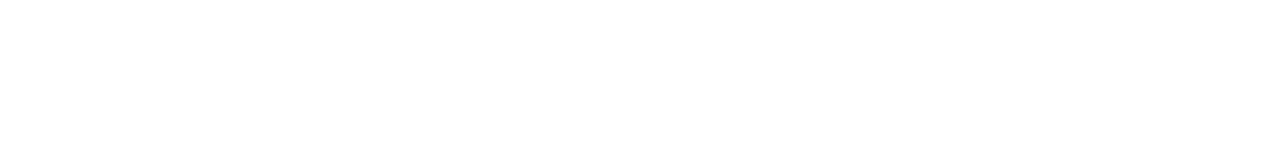
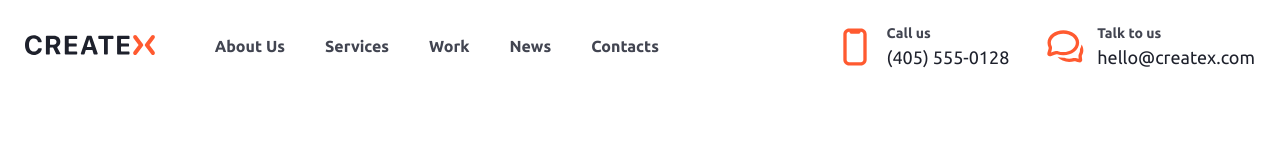
Before and after one commit to Sakhalinex/createx_construction, a website: page app/index.html in a window 1280 px wide. Drawn offline with Linux system fonts and the light colour scheme; files whose address does not match are found by name.

Commit message:
Добавил Header

```diff
--- a/app/index.html
+++ b/app/index.html
@@ -10,8 +10,31 @@
 </head>
 <body>
     <div class="wrapper">
-        <header class="header">
-
+        <header class="header header--main">
+    <div class="container header__container">
+        <a class="logo" href="#">
+            <img src="./img/logo.svg" alt="Createx Construction">
+        </a>
+        <nav class="nav">
+            <ul class="nav__list list-reset">
+                <li class="nav__item"><a class="nav__link" href="#">About Us</a></li>
+                <li class="nav__item"><a class="nav__link" href="#">Services</a></li>
+                <li class="nav__item"><a class="nav__link" href="#">Work</a></li>
+                <li class="nav__item"><a class="nav__link" href="#">News</a></li>
+                <li class="nav__item"><a class="nav__link" href="#">Contacts</a></li>
+            </ul>
+        </nav>
+        <div class="header-contacts">
+            <a class="header-contacts__link contacts-link contacts-link--call" href="tel:4055550128">
+                <span class="contacts-link__caption">Call us</span>
+                <span class="contacts-link__value">(405) 555-0128</span>
+            </a>
+            <a class="header-contacts__link contacts-link contacts-link--mail" href="mailto:hello@createx.com">
+                <span class="contacts-link__caption">Talk to us</span>
+                <span class="contacts-link__value">hello@createx.com</span>
+            </a>
+        </div>
+    </div>
 </header>
         <footer class="footer">
 
--- a/gulpfile.js
+++ b/gulpfile.js
@@ -50,7 +50,7 @@ const htmlInclude = () => {
 }
 
 const imgToApp = () => {
-    return src(['./src/img/**.{jpg, jpeg, png, gif, webp}'])
+    return src('./src/img/**.{jpg,jpeg,png,svg}')
         .pipe(dest('./app/img'))
 }
 
@@ -60,7 +60,7 @@ const resourcesToApp = () => {
 }
 
 const svgToSprite = () => {
-    return src('./src/img/svg/**.svg')
+    return src('./src/img/svg/*.svg')
     .pipe(svgSprite({
         mode: {
             stack: {
@@ -179,8 +179,8 @@ const watchFiles = () => {
 	})
 
     watch('./src/scss/**/*.scss', styles)
-	watch('./src/index.html', htmlInclude)
-    watch(['./src/img/**.{jpg, jpeg, png, gif, webp}'], imgToApp)
+	watch('./src/**/*.html', htmlInclude)
+    watch('./src/img/**.{jpg,jpeg,png,svg}', imgToApp)
     watch('./src/img/**.svg', svgToSprite)
     watch('./src/resources/', resourcesToApp)
     watch('./src/fonts/**.ttf', fonts)
--- a/src/scss/_fonts.scss
+++ b/src/scss/_fonts.scss
@@ -1,4 +1,4 @@
 @include font-face('Lato', 'Lato-Bold', 700, normal);
+@include font-face('Lato', 'Lato-Black', 900, normal);
 @include font-face('Ubuntu', 'Ubuntu-Bold', 700, normal);
 @include font-face('Ubuntu', 'Ubuntu-Regular', 400, normal);
-@include font-face('Lato', 'Lato-Black', 900, normal);
--- /dev/null
+++ b/src/scss/_functions.scss
@@ -0,0 +1,7 @@
+@function calcRem ($px) {
+    @return $px / $rem + rem
+};
+
+@function calcEm ($inheir, $px) {
+    @return $px / $inheir + em
+};
--- a/src/scss/_vars.scss
+++ b/src/scss/_vars.scss
@@ -0,0 +1,5 @@
+// Colors
+$gray: #424551;
+
+// general
+$rem: 16;
--- /dev/null
+++ b/src/scss/components/_header-contacts.scss
@@ -0,0 +1,36 @@
+.header-contacts {
+    display: flex;
+    column-gap: 36px;
+
+    &__link {
+        @include flex-column-start;
+    }
+}
+
+.contacts-link {
+    padding-left: 52px;
+    background-position: left center;
+    background-size: 40px 40px;
+    background-repeat: no-repeat;
+
+    &__caption {
+        color: $gray;
+        font-weight: 700;
+        font-size: calcRem(14);
+        line-height: 1.5;
+    }
+
+    &__value {
+        color: #1e212c;
+        font-size: calcRem(18);
+        line-height: 1.5;
+    }
+
+    &--call {
+        background-image: url("../img/phone.svg");
+    }
+
+    &--mail {
+        background-image: url("../img/mail.svg");
+    }
+}
--- a/src/scss/components/_header.scss
+++ b/src/scss/components/_header.scss
@@ -0,0 +1,11 @@
+.header {
+    padding: calcRem(23) 0;
+
+    &__container {
+        @include flex-all-sb;
+    }
+
+    &--main {
+        background-color: #fff;
+    }
+}
--- /dev/null
+++ b/src/scss/components/_nav.scss
@@ -0,0 +1,15 @@
+.nav {
+    font-size: calcRem(16);
+    margin-left: -116px;
+
+    &__list {
+        display: flex;
+        column-gap: 40px;
+    }
+
+    &__link {
+        color: $gray;
+        font-weight: 700;
+        line-height: 1.6;
+    }
+}
--- a/src/scss/main.scss
+++ b/src/scss/main.scss
@@ -3,8 +3,12 @@
 @import 'fonts';
 @import 'vendor';
 @import 'settings';
+@import 'functions';
 
-//Components
+//Подключение основных компонентов
 @import './components/header';
+@import './components/footer';
 
-@import './components/footer';
+//Подключение составляющих компонентов
+@import './components/nav';
+@import './components/header-contacts';
--- a/src/scss/mixins/_mini.scss
+++ b/src/scss/mixins/_mini.scss
@@ -2,10 +2,6 @@
     background-position: center;
     background-size: cover;
     background-repeat: no-repeat;
-  }
-
-  @mixin flex {
-    display: flex;
   }
 
   @mixin flex-v-center {
@@ -47,3 +43,9 @@
     flex-direction: column;
     align-items: flex-end;
   }
+
+  @mixin flex-column-start {
+    display: flex;
+    flex-direction: column;
+    align-items: flex-start;
+  }
```
Also changed, not shown: src/html/header.html (+25 -2 lines), app/css/main.min.css, app/img/Phone.svg (added), app/img/logo.svg (added), app/img/mail.svg (added), src/img/Phone.svg (added), src/img/logo.svg (added), src/img/mail.svg (added), 1 other file.
